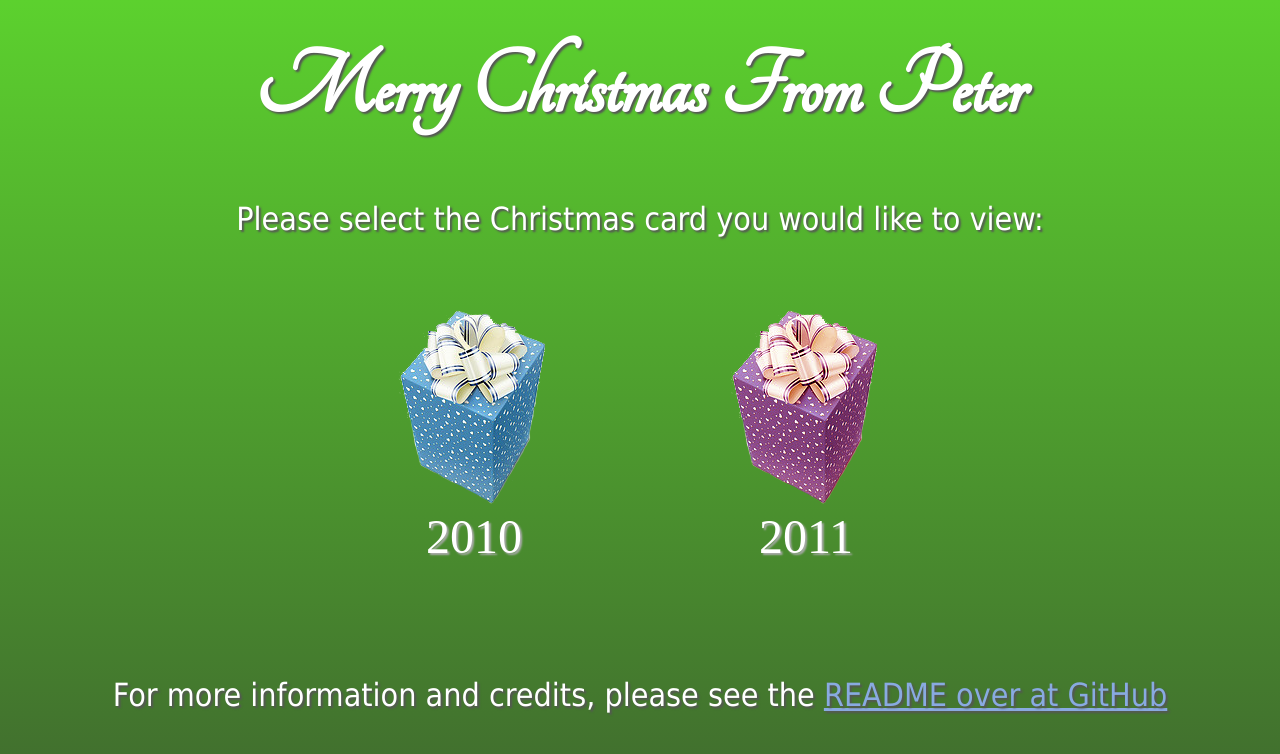
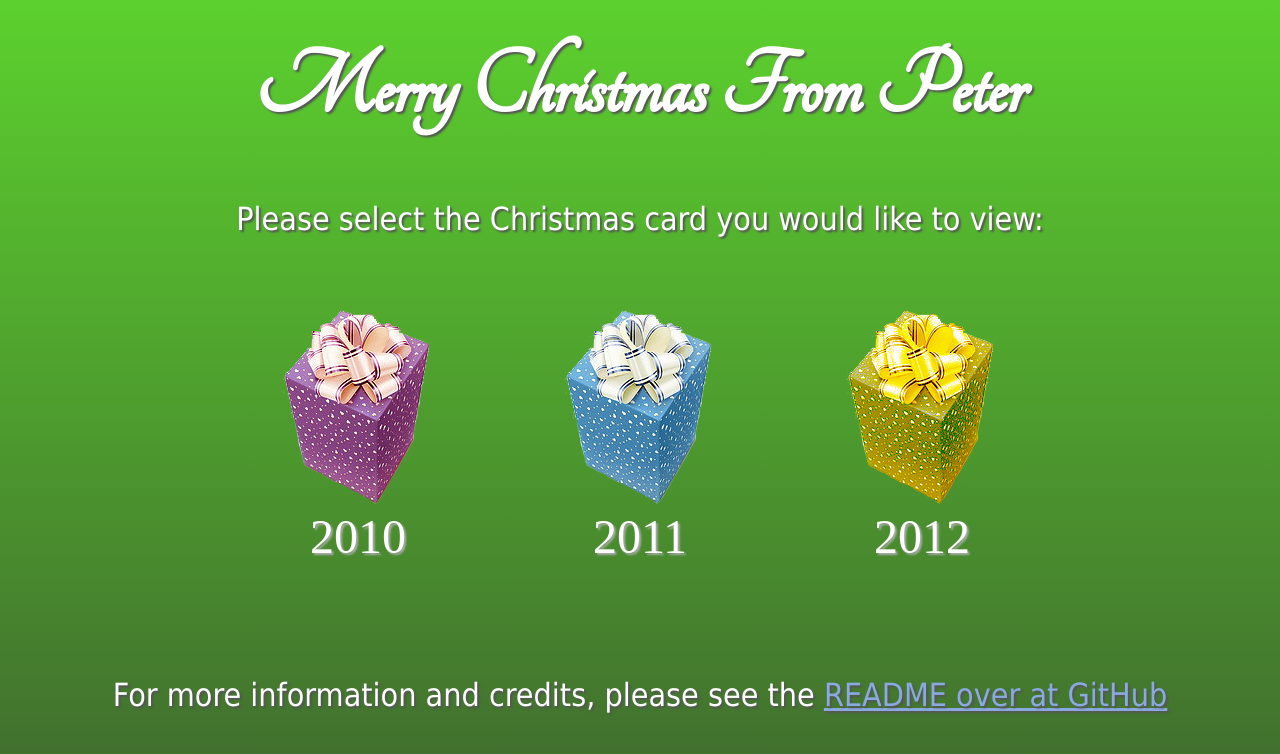
Before and after one commit to poshaughnessy/peter.christmas, a website: page index.html in a window 1280 px wide. Drawn offline with Linux system fonts and the light colour scheme.

Commit message:
Add link to 2012 card and update README

```diff
--- a/css/screen.css
+++ b/css/screen.css
@@ -47,17 +47,25 @@ p {
 .cardLinks a {
     display: inline-block;
     text-align: center;
-    width: 300px;
+    width: 250px;
     height: 150px;
     line-height: 150px;
     text-decoration: none;
     color: #fff;
     text-shadow: 2px  2px 2px #aaa;
     padding-top: 160px;
+    margin-right: 20px;
     background: url(../images/gift-purple.png) top center no-repeat;
 }
 
-.cardLinks a:first-of-type {
-    margin-right: 20px;
+.cardLinks a:last-of-type {
+    margin-right: 0;
+}
+
+.cardLinks a:nth-child(2) {
     background: url(../images/gift-blue.png) top center no-repeat;
 }
+
+.cardLinks a:nth-child(3) {
+    background: url(../images/gift-yellow.png) top center no-repeat;
+}
--- a/index.html
+++ b/index.html
@@ -8,8 +8,9 @@
     <link href="css/screen.css" rel="stylesheet" type="text/css"/>
     <link href="http://fonts.googleapis.com/css?family=Tangerine" rel="stylesheet" type="text/css"/>
 
-    <!-- From Seb Lee-Delisle and mr. doob -->
     <script src="js/Three.js" type="text/javascript"></script>
+
+    <!-- From Seb Lee-Delisle -->
     <script src="js/Snow.js" type="text/javascript"></script>
 
     <script src="js/jquery-1.7.1.min.js" type="text/javascript"></script>
@@ -26,6 +27,7 @@
       <div class="cardLinks">
         <a href="/2010/">2010</a>
         <a href="/2011/">2011</a>
+        <a href="/2012/">2012</a>
       </div>
 
       <p>For more information and credits, please see the <a href="https://github.com/poshaughnessy/Merry-Christmas-From-Peter/blob/master/README">README over at GitHub</a></p>
```
Also changed, not shown: images/gift-yellow.png (added), 1 other file.
